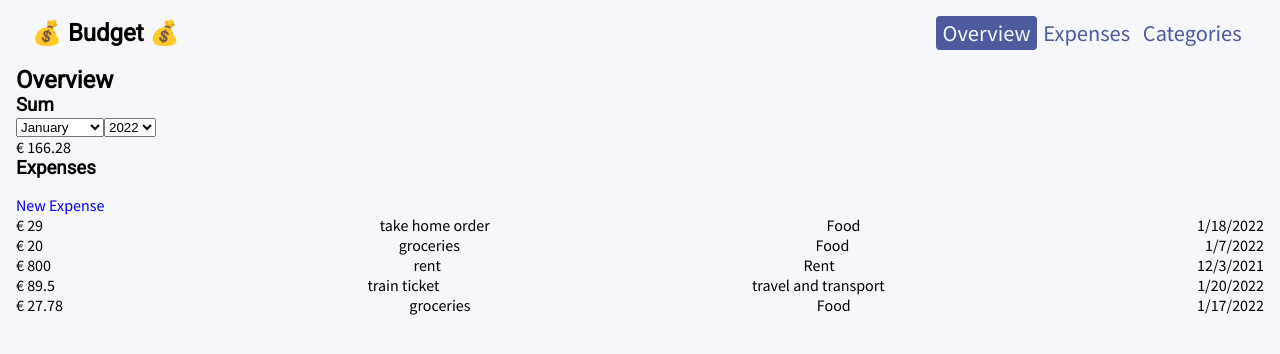
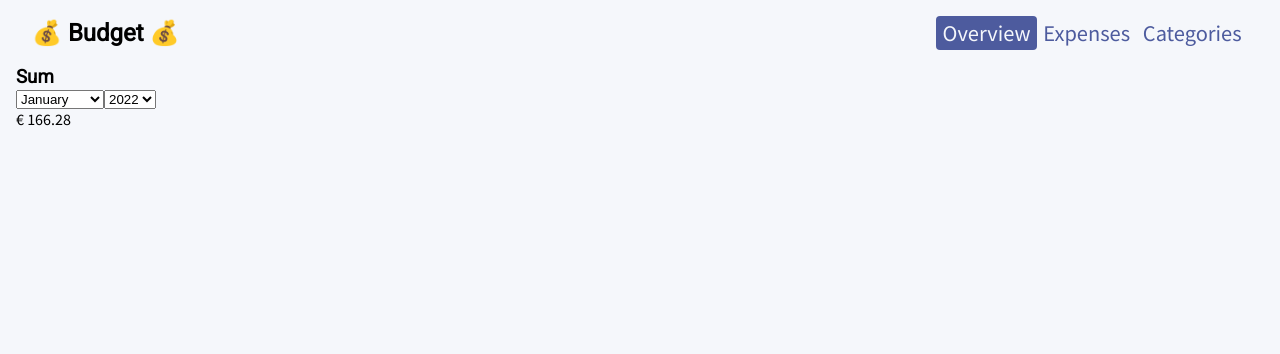
Before and after one commit to donatmarton/budget, a React (Create React App) app: page / in a window 1280 px wide. Shown: the top 354 px of the page. Built offline with nearby package versions, Linux system fonts and the light colour scheme.

Commit message:
Remove temporary placeholders

```diff
--- a/src/components/CategoryList.js
+++ b/src/components/CategoryList.js
@@ -15,7 +15,6 @@ const CategoryList = () => {
 
   return (
     <div className="category-list">
-      <h3>Category List</h3>
       <ul>
         {categoryItems}
       </ul>
--- a/src/routes/Categories.js
+++ b/src/routes/Categories.js
@@ -4,7 +4,6 @@ import CategoryList from "../components/CategoryList";
 const Categories = () => {
   return (
     <div>
-      <h2>Categories</h2>
       <CategoryList />
     </div>
   )
--- a/src/routes/Expenses.js
+++ b/src/routes/Expenses.js
@@ -7,9 +7,8 @@ const Expenses = () => {
   const { expenses } = React.useContext(DataContext);
   return (
     <div>
-      <h2>Expenses</h2>
+      <Outlet />
       <ExpenseList expenses={expenses} />
-      <Outlet />
     </div>
   )
 }
--- a/src/routes/NewExpense.js
+++ b/src/routes/NewExpense.js
@@ -46,7 +46,6 @@ const NewExpense = () => {
 
   return (
     <div className="new-expense">
-      <h2>NewExpense</h2>
       <form onSubmit={handleSubmit} className="new-expense__form">
         <input
           type="text"
--- a/src/routes/Overview.js
+++ b/src/routes/Overview.js
@@ -25,7 +25,6 @@ const Overview = () => {
   }
   return (
     <div>
-      <h2>Overview</h2>
       <h3>Sum</h3>
       <MonthSelector
         notifyChange={updateFilter}
@@ -36,8 +35,6 @@ const Overview = () => {
         beginDate={beginDate}
         endDate={endDate}
       />
-      <h3>Expenses</h3>
-      <ExpenseList expenses={expenses} />
     </div>
   )
 }
```
